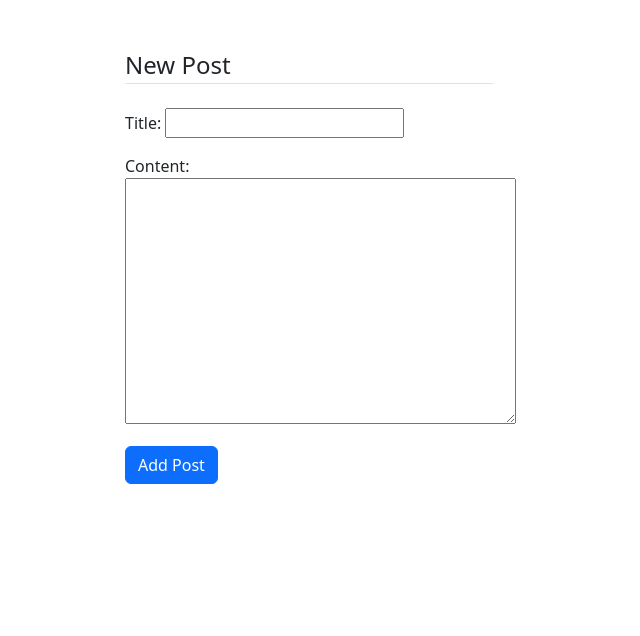
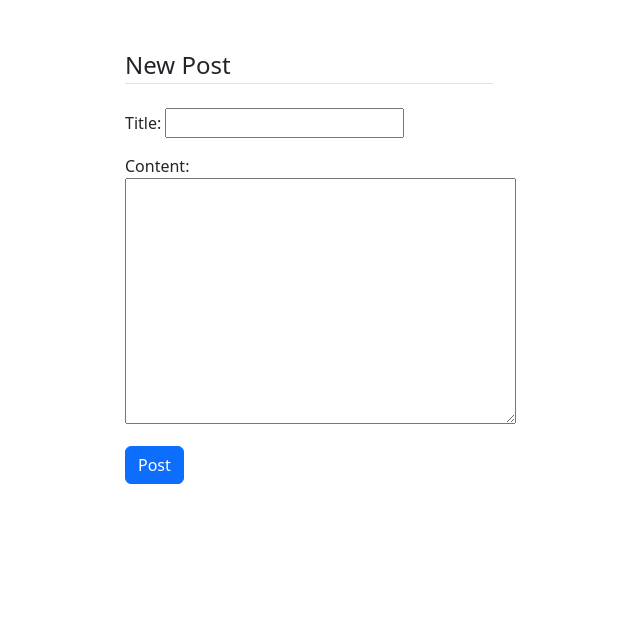
Before and after one commit to LionelMv/TradersIn, a Django app: page /post/new/ in a window 1280 px wide. Shown: the part 57-693 px from the top of the page, without its empty margins (141-781 px from the left). Run offline with Django 5.2, Linux system fonts and the light colour scheme; the visitor is signed in with stand-in values (Sample User, id 1).

Commit message:
fix: Change the name of Add Post to Post
Changed the name of the Add Post to Post to cater for both adding a new
post and updating a post.

```diff
--- a/blog/templates/blog/post_form.html
+++ b/blog/templates/blog/post_form.html
@@ -6,7 +6,7 @@
             </br></br>
             <legend class="border-bottom mb-4">New Post</legend>
             {{ form.as_p }}
-            <button type="submit" class="btn btn-primary">Add Post</button>
+            <button type="submit" class="btn btn-primary">Post</button>
         </form>
     </div>
 {% endblock content %}
```
